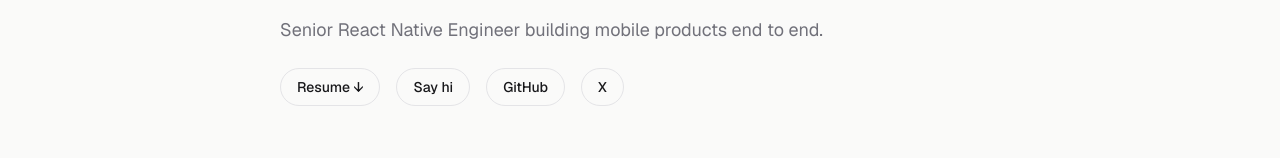
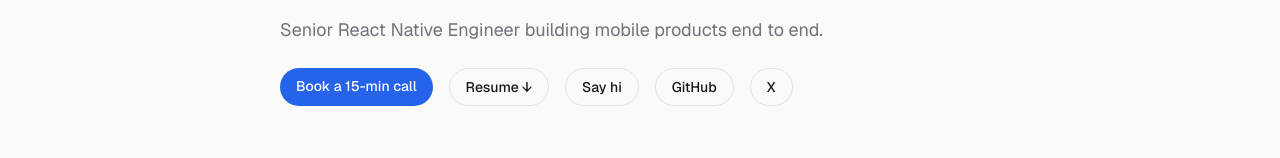
Before and after one commit to hardikhere/portfolio, a Next.js app: page / in a window 1280 px wide. Shown: the part 465-623 px from the top of the page. Built offline with nearby package versions, Linux system fonts and the light colour scheme; no server answers.

Commit message:
Add Calendly booking CTA to hero and footer

```diff
--- a/src/components/Footer.tsx
+++ b/src/components/Footer.tsx
@@ -1,4 +1,4 @@
-import { EMAIL, GITHUB_URL, MEDIUM_URL, RESUME_URL, X_URL } from "@/lib/links";
+import { CALENDLY_URL, EMAIL, GITHUB_URL, MEDIUM_URL, RESUME_URL, X_URL } from "@/lib/links";
 
 export function Footer() {
   return (
@@ -10,6 +10,16 @@ export function Footer() {
         <p className="mt-4 text-base">
           <a href={`mailto:${EMAIL}`} className="text-accent hover:underline">
             {EMAIL}
+          </a>
+        </p>
+        <p className="mt-2 text-sm">
+          <a
+            href={CALENDLY_URL}
+            target="_blank"
+            rel="noreferrer"
+            className="text-accent hover:underline"
+          >
+            Book a 15-min call →
           </a>
         </p>
         <div className="mt-4 flex gap-4 text-sm text-muted">
--- a/src/components/Hero.tsx
+++ b/src/components/Hero.tsx
@@ -1,5 +1,5 @@
 import Image from "next/image";
-import { EMAIL, GITHUB_URL, RESUME_URL, X_URL } from "@/lib/links";
+import { CALENDLY_URL, EMAIL, GITHUB_URL, RESUME_URL, X_URL } from "@/lib/links";
 import { COVER_PHOTO, PROFILE_PHOTO } from "@/lib/site";
 
 export function Hero() {
@@ -36,6 +36,14 @@ export function Hero() {
         </p>
         <div className="mt-6 flex flex-wrap gap-4 text-sm">
           <a
+            href={CALENDLY_URL}
+            target="_blank"
+            rel="noreferrer"
+            className="rounded-full bg-accent px-4 py-2 font-medium text-white transition-opacity hover:opacity-90"
+          >
+            Book a 15-min call
+          </a>
+          <a
             href={RESUME_URL}
             target="_blank"
             rel="noreferrer"
--- a/src/lib/links.ts
+++ b/src/lib/links.ts
@@ -5,3 +5,4 @@ export const GITHUB_URL = "https://github.com/hardikhere";
 export const MEDIUM_URL = "https://medium.com/@web.hardikhere";
 export const X_URL = "https://x.com/HardikKhanchan4";
 export const EMAIL = "web.hardikhere@gmail.com";
+export const CALENDLY_URL = "https://calendly.com/web-hardikhere/15min";
```
